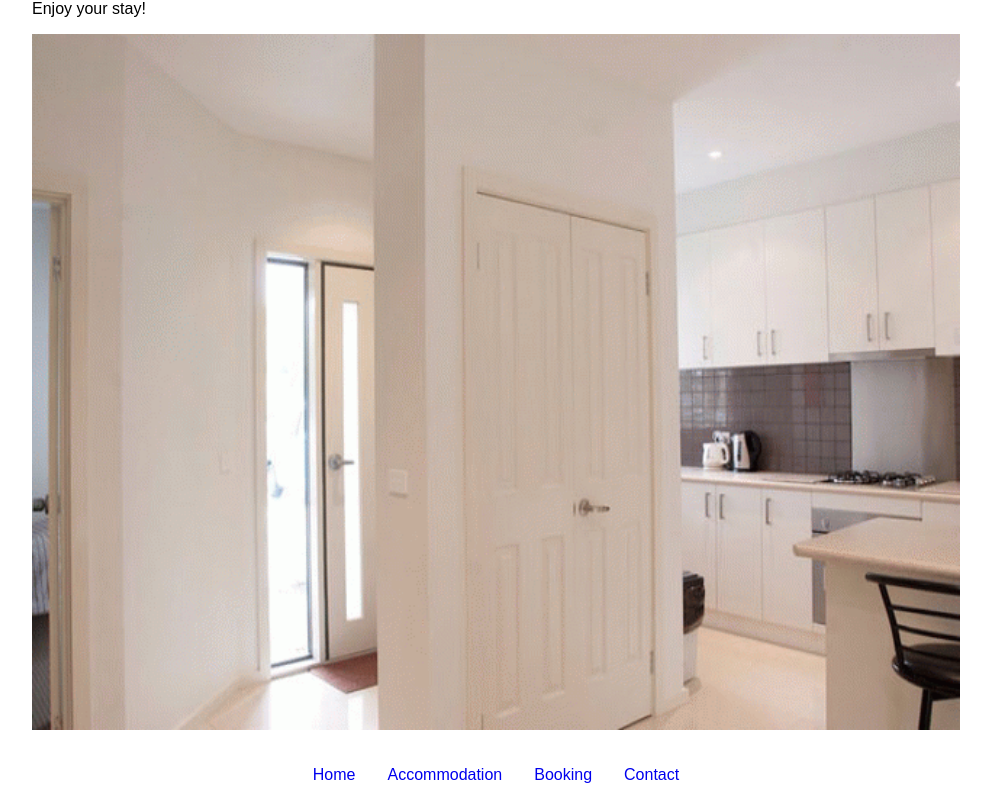
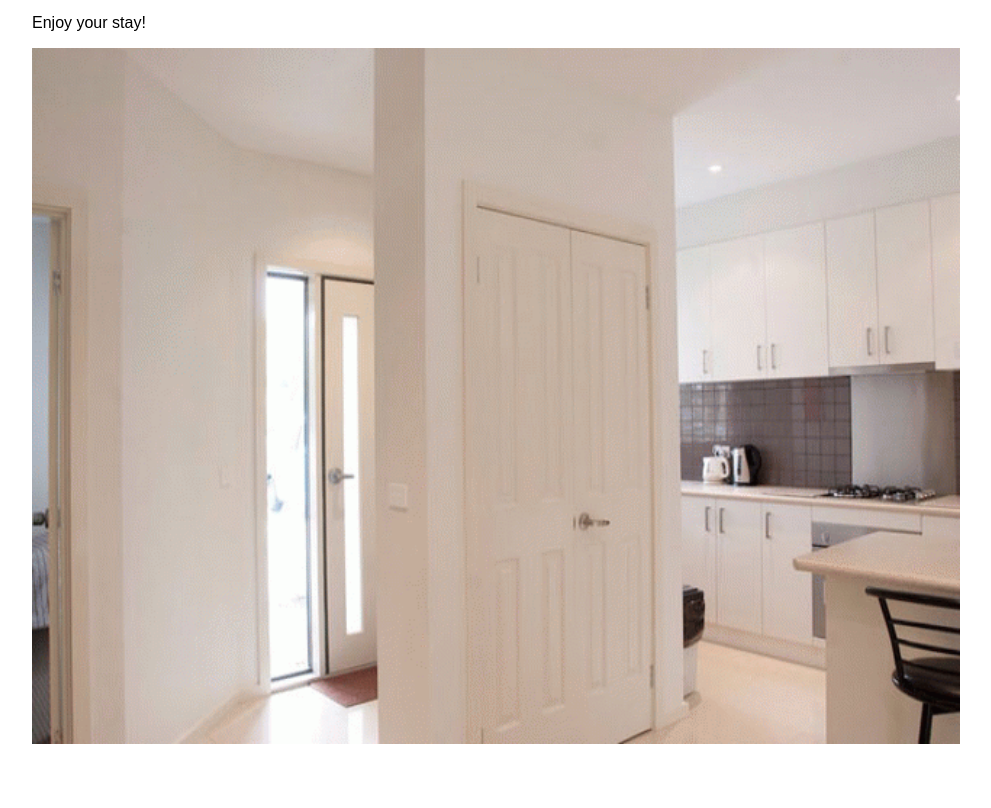
Before and after one commit to cnotoham/amypro, an Angular app: page /home in a window 1280 px wide. Shown: the part 220-1028 px from the top of the page, without its empty margins (144-1135 px from the left). After the commit the page ends 968 px from the top, so only its background shows below. Built offline with nearby package versions, Linux system fonts and the light colour scheme.

Commit message:
update styling and move nav to top

```diff
--- a/src/app/app.component.html
+++ b/src/app/app.component.html
@@ -1,4 +1,4 @@
 <div class="container">
+  <app-footer></app-footer>
   <router-outlet></router-outlet>
-  <app-footer></app-footer>
 </div>
--- a/src/app/app.component.scss
+++ b/src/app/app.component.scss
@@ -1,6 +1,5 @@
 .container {
   display: grid;
-  grid-template-rows: repeat(auto-fill, minmax(20px, 1fr));
-  grid-gap: 1rem;
+  grid-template-rows: repeat(auto-fill, minmax(5px, 1fr));
   margin: 0rem 1rem;
 }
--- a/src/app/footer/footer.component.scss
+++ b/src/app/footer/footer.component.scss
@@ -1,6 +1,5 @@
 nav {
   margin: 0em 10rem;
-  padding-bottom: 0.5rem;
   ul {
     display: flex;
     flex-direction: row;
--- a/src/styles.scss
+++ b/src/styles.scss
@@ -3,6 +3,7 @@ html, body {
   margin: 0;
   height: 100%;
   font-family: Arial, Helvetica, sans-serif;
+  font-size: medium;
 }
 
 @media only screen and (max-width: 375px) {
```
